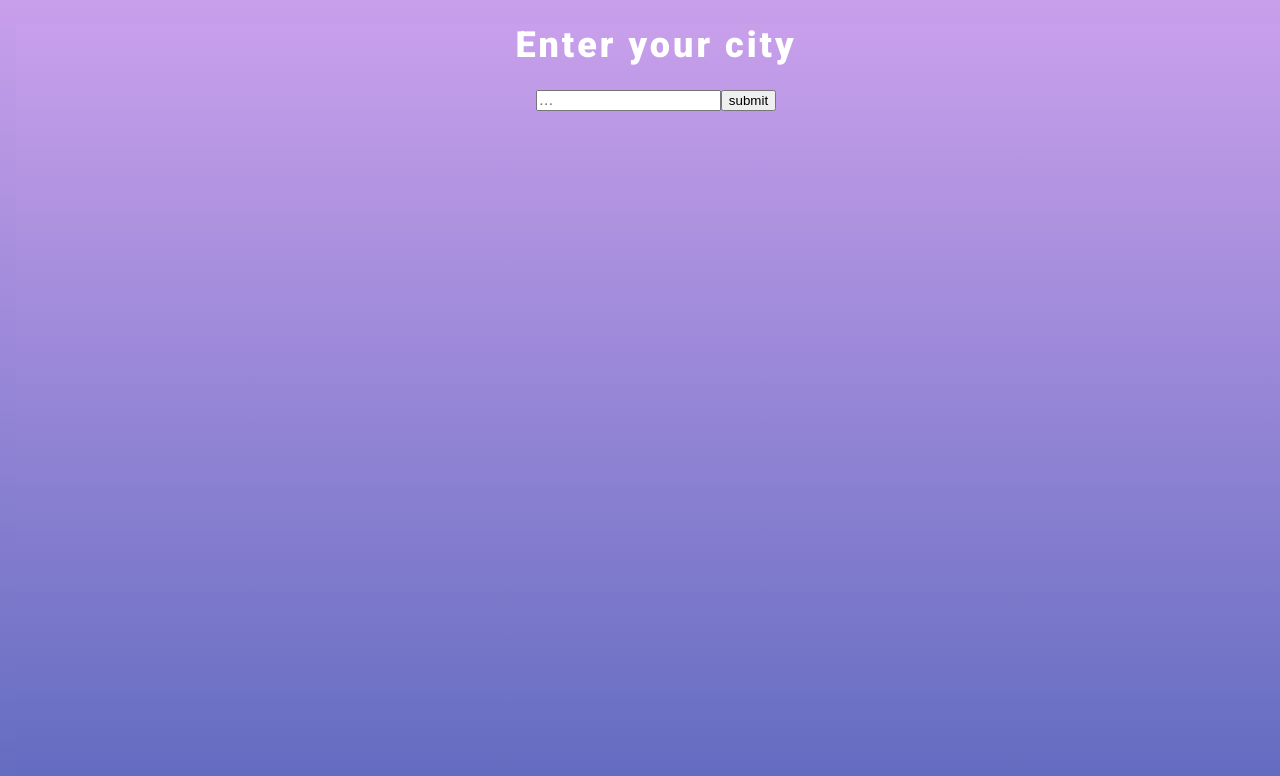
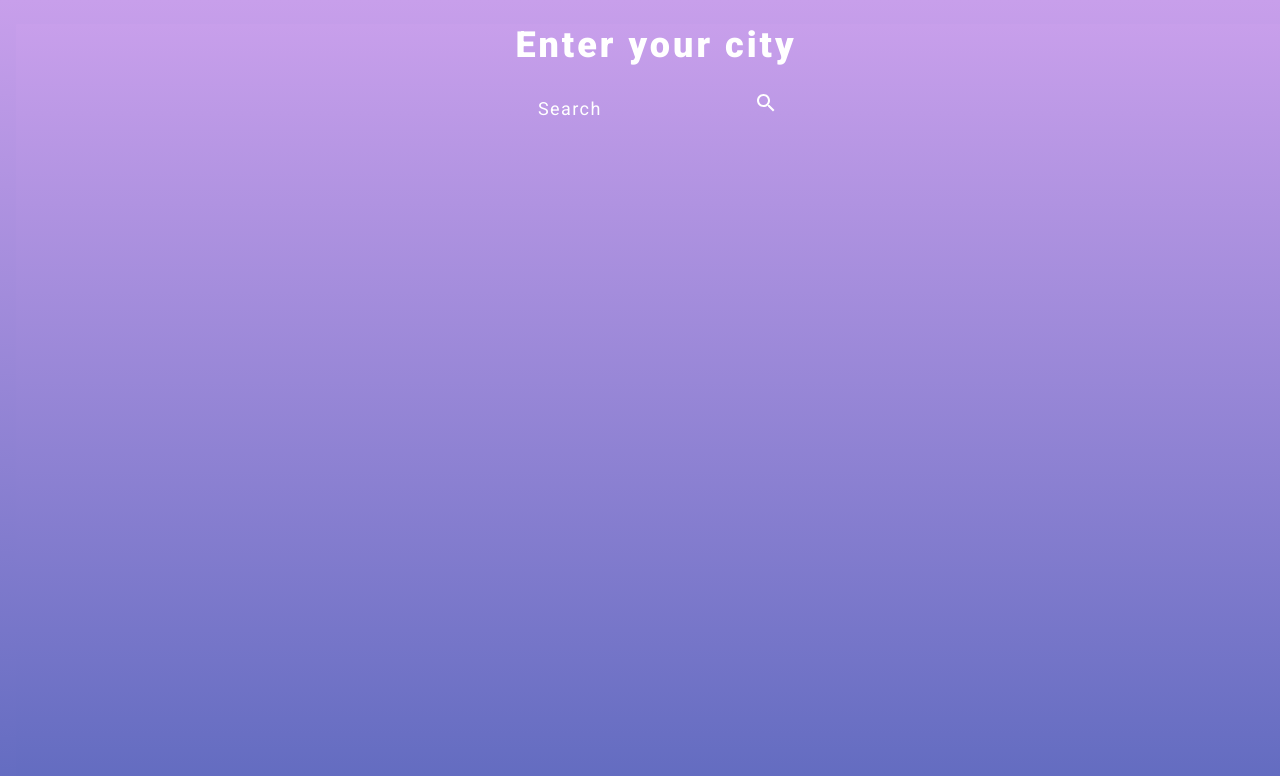
Before and after one commit to Cera-S/my-app, a React (Create React App) app: page / in a window 1280 px wide. Shown: the top 776 px of the page. Built offline with nearby package versions, Linux system fonts and the light colour scheme.

Commit message:
finished all weather components

```diff
--- a/package.json
+++ b/package.json
@@ -5,6 +5,7 @@
   "private": true,
   "dependencies": {
     "@material-ui/core": "^4.10.2",
+    "@material-ui/icons": "^4.9.1",
     "@testing-library/jest-dom": "^4.2.4",
     "@testing-library/react": "^9.5.0",
     "@testing-library/user-event": "^7.2.1",
--- a/src/App.css
+++ b/src/App.css
@@ -9,9 +9,9 @@
 }
 
 body {
-  background: linear-gradient(180deg, #C89FEB 0%, #5D69BE 100%);
   width: 100vw;
   height: 100vh;
+  background: linear-gradient(180deg, #C89FEB 0%, #5D69BE 100%);
 }
 
 h1 {
--- a/src/App.js
+++ b/src/App.js
@@ -7,12 +7,12 @@ require('dotenv').config();
 
 function App() {
   return (
-    <div className="App">
-     <body>
-       <h1>Enter your city</h1>
-       <Weather />
-     </body>
-    </div>
+    <body>
+      <div className="App">
+        <h1>Enter your city</h1>
+        <Weather />
+      </div>
+    </body>
   );
 }
 
--- /dev/null
+++ b/src/components/Data.css
@@ -0,0 +1,15 @@
+.temperature {
+    font-size: 14px;
+    font-weight: normal;
+    letter-spacing: 3px;
+}
+
+.weather {
+    font-size: 12px;
+    font-weight: lighter;
+}
+
+img {
+    height: 70px;
+    width: 70px;
+}
--- a/src/components/Data.js
+++ b/src/components/Data.js
@@ -1,16 +1,21 @@
 import React from 'react';
+import './Data.css';
 
-const fetchedData = (props) => {
+const Data = (props) => {
     return (
         <div>
             {props.responseObj.cod === 200 ?
-            <div>
-                <p> In {props.responseObj.name}, it is currently {props.responseObj.main.temp}°F.
-                Feels like: {props.responseObj.main.feels_like}°F</p>
+                <div className="temperature">
+                    <p> In {props.responseObj.name}, it is currently {Math.round(props.responseObj.main.temp)}°F.</p>
+                    <div className="weather">
+                        <p><img src={`http://openweathermap.org/img/w/${props.responseObj.weather[0].icon}.png`}
+                            alt="{props.response.Obj.weather[0].icon}"/></p>
+                        <p>{props.responseObj.weather[0].description}</p>
+                    </div>
+                </div>
+            : null}
             </div>
-            : null}
-        </div>
     )
 }
 
-export default fetchedData;
+export default Data;
--- a/src/components/Forecast.css
+++ b/src/components/Forecast.css
@@ -1,7 +1,27 @@
+
+@import url('https://fonts.googleapis.com/css2?family=Roboto:wght@400&display=swap');
 
 ::placeholder { /* Chrome, Firefox, Opera, Safari 10.1+ */
     font-family: 'Roboto', sans-serif;
-    color: gray;
-    font-size: 11px;
+    color: white;
+    font-size: 18px;
     letter-spacing: 1.4px;
 }
+
+input {
+    background-color: transparent;
+    color: white;
+    border: none;
+    font-family: 'Roboto', sans-serif;
+    letter-spacing: 1.4px;
+    font-size: 18px;
+    padding: 5px;
+    padding-left: 10px;
+}
+
+button {
+    background-color: transparent;
+    color: white;
+    border: none;
+    outline: none;
+}
--- a/src/components/Forecast.js
+++ b/src/components/Forecast.js
@@ -2,6 +2,7 @@ import React from 'react';
 import { useState } from 'react';
 import Data from './Data';
 import './Forecast.css'
+import SearchIcon from '@material-ui/icons/Search';
 
 require('dotenv').config();
 
@@ -13,6 +14,7 @@ export const Forecast = () => {
     function getForecast(e)
     {
       e.preventDefault();
+
       fetch(`http://api.openweathermap.org/data/2.5/weather?q=${cityName}&appid=${process.env.REACT_APP_API_KEY}&units=imperial`)
         .then(response => response.json())
         .then (response => {
@@ -26,13 +28,13 @@ export const Forecast = () => {
         <div className="input-box">
           <form onSubmit={getForecast}>
             <input
-              type="text"
-              placeholder="..."
-              value={cityName}
-              onChange={(e) => setCityName(e.target.value)}
+                type="text"
+                placeholder="Search"
+                value={cityName}
+                onChange={(e) => setCityName(e.target.value)}
             />
             <button type="submit">
-              submit
+              <SearchIcon />
             </button>
             <Data responseObj={responseObj}/>
           </form>
```
Also changed, not shown: 1 other file (tests, documents, lock files or other folders).
